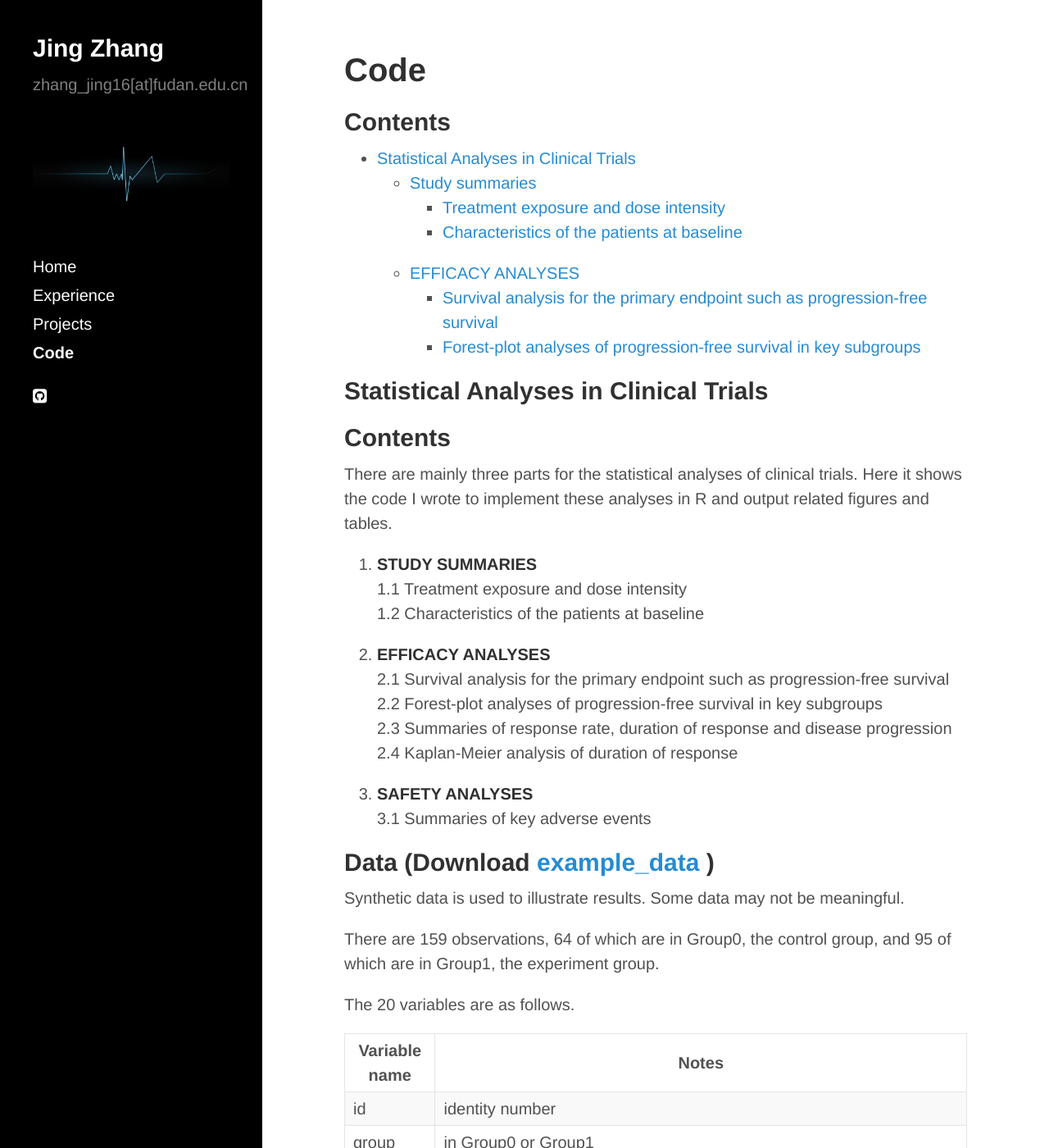
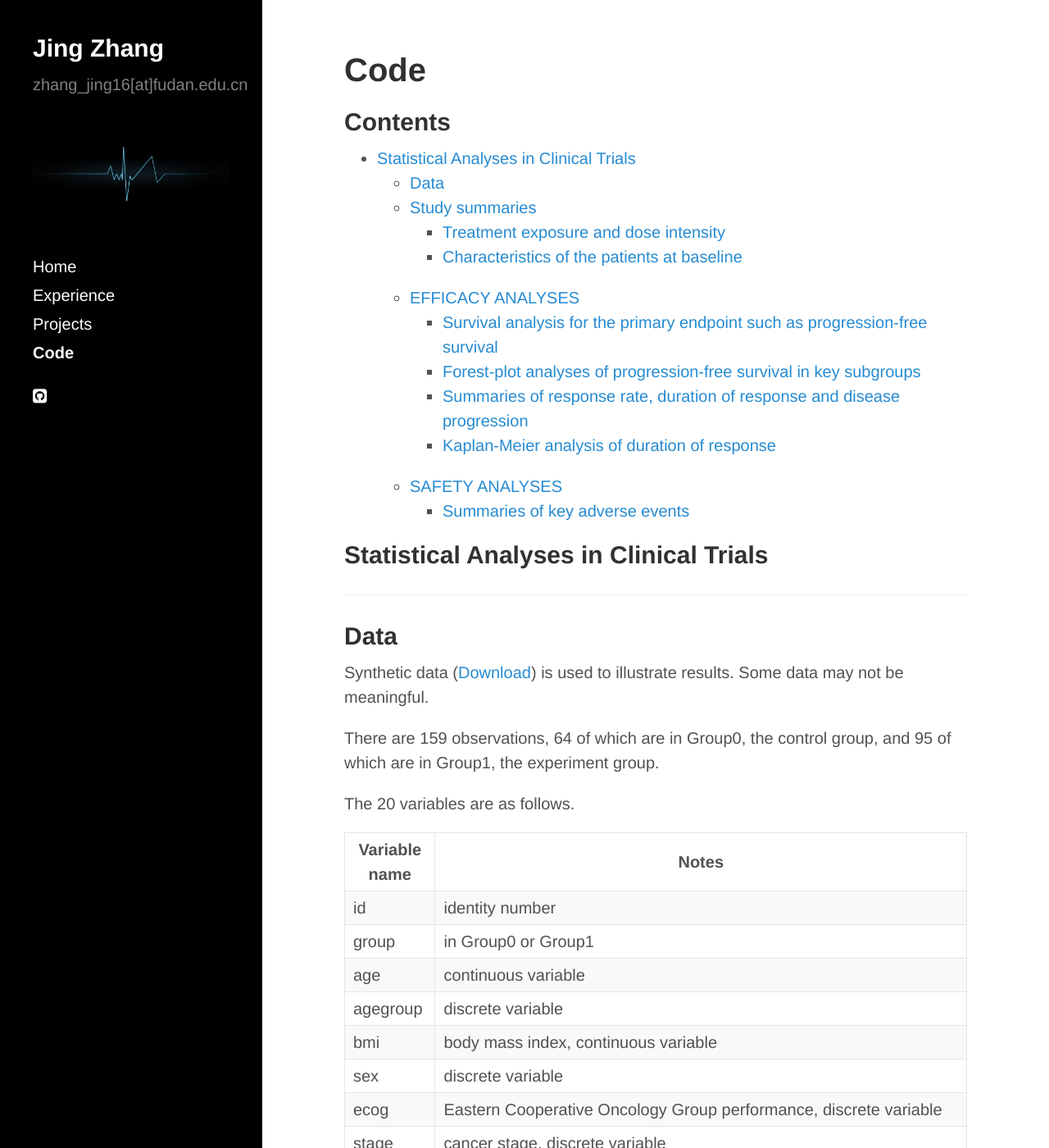
Before and after one commit to jingzhang1/jingzhang1.github.io, a Jekyll site: the page built from qcode.md, in a window 1280 px wide and 1400 px high. Shown: the whole window at 82% size. Built offline with Jekyll 4.4.1, drawn with Linux system fonts in a browser that asks for light colours; nearby versions of some CDN libraries; some of the changed text lies outside the part shown.

Commit message:
Update qcode.md

````diff
--- a/qcode.md
+++ b/qcode.md
@@ -3,39 +3,27 @@ layout: page
 title: Code
 ---
 ## Contents
-* [Statistical Analyses in Clinical Trials](#Statistical Analyses in Clinical Trials)
-  * [Study summaries](#STUDY SUMMARIES)
-    * [Treatment exposure and dose intensity](#Treatment exposure and dose intensity)
-    * [Characteristics of the patients at baseline](#Characteristics of the patients at baseline)
-  * [EFFICACY ANALYSES](#EFFICACY ANALYSES)
-    * [Survival analysis for the primary endpoint such as progression-free survival](@Survival analysis for the primary endpoint such as progression-free survival)
-    * [Forest-plot analyses of progression-free survival in key subgroups](#Forest-plot analyses of progression-free survival in key subgroups)
+* [Statistical Analyses in Clinical Trials](#Statistical20%Analyses20%in20%Clinical20%Trials)
+  * [Data](#Data)
+  * [Study summaries](#STUDY20%SUMMARIES)
+    * [Treatment exposure and dose intensity](#Treatment20%exposure20%and20%dose20%intensity)
+    * [Characteristics of the patients at baseline](#Characteristics20%of20%the20%patients20%at20%baseline)
+  * [EFFICACY ANALYSES](#EFFICACY20%ANALYSES)
+    * [Survival analysis for the primary endpoint such as progression-free survival](#Survival20%analysis20%for20%the20%primary20%endpoint20%such20%as20%progression-free20%survival)
+    * [Forest-plot analyses of progression-free survival in key subgroups](#Forest-plot20%analyses20%of20%progression-free20%survival20%in20%key20%subgroups)
+    * [Summaries of response rate, duration of response and disease progression](#Summaries20%of20%response20%rate,20%duration20%of20%response20%and20%disease20%progression)
+    * [Kaplan-Meier analysis of duration of response](#Kaplan-Meier20%analysis20%of20%duration20%of20%response)
+  * [SAFETY ANALYSES](#SAFETY20%ANALYSES)
+    * [Summaries of key adverse events](#Summaries20%of20%key20%adverse20%events)
 
 
 ## Statistical Analyses in Clinical Trials
+---
 
-Contents
---------
-
-There are mainly three parts for the statistical analyses of clinical trials. Here it shows the code I wrote to implement these analyses in R and output related figures and tables.
-
-1.  **STUDY SUMMARIES**
-    1.1 Treatment exposure and dose intensity
-    1.2 Characteristics of the patients at baseline
-
-2.  **EFFICACY ANALYSES**
-    2.1 Survival analysis for the primary endpoint such as progression-free survival
-    2.2 Forest-plot analyses of progression-free survival in key subgroups
-    2.3 Summaries of response rate, duration of response and disease progression
-    2.4 Kaplan-Meier analysis of duration of response
-
-3.  **SAFETY ANALYSES**
-    3.1 Summaries of key adverse events
-
-Data (Download [example\_data](https://jingzhang1.github.io/assets/example_data.csv) )
+Data
 --------------------------------------------------------------------------------------
 
-Synthetic data is used to illustrate results. Some data may not be meaningful.
+Synthetic data ([Download](https://jingzhang1.github.io/assets/example_data.csv)) is used to illustrate results. Some data may not be meaningful.
 
 There are 159 observations, 64 of which are in Group0, the control group, and 95 of which are in Group1, the experiment group.
 
@@ -136,9 +124,6 @@ The 20 variables are as follows.
 </tbody>
 </table>
 
-Code and Results
-----------------
-
 ### Read data
 
 ``` r
@@ -161,10 +146,11 @@ head(dt)
     ## 5      1798     1.5         0        3      NA        NA        0        3
     ## 6      1738     5.2         1        3      NA        NA        2        1
 
-### 1. **STUDY SUMMARIES**
 
-### 1.1 Treatment exposure and dose intensity
-
+### **STUDY SUMMARIES**
+---
+### Treatment exposure and dose intensity
+---
 ``` r
 library("tableone")
 listVars<-c("week","cycle","dose","totaldose")
@@ -205,8 +191,8 @@ done(rtffile)
 
 ![](https://jingzhang1.github.io/assets/clinical%20trial%20project/Treatment%20Exposure%20and%20Dose%20Intensity.png)
 
-### 1.2 Characteristics of the patients at baseline
-
+### Characteristics of the patients at baseline
+---
 ``` r
 library("tableone")
 listVars <- c("age","agegroup","bmi","sex","ecog","stage","class")
@@ -234,10 +220,10 @@ done(rtffile)
 
 ![](https://jingzhang1.github.io/assets/clinical%20trial%20project/Characteristics%20of%20the%20Patients%20at%20Baseline.png)
 
-### 2. **EFFICACY ANALYSES**
-
-### 2.1 Survival analysis for the primary endpoint such as progression-free survival
-
+### **EFFICACY ANALYSES**
+---
+### Survival analysis for the primary endpoint such as progression-free survival
+---
 ``` r
 library("survival")
 library("survminer")
@@ -297,8 +283,8 @@ ggsave(filename="Kaplan-Meier plot.jpeg", km2, width=26, height=23, dpi=500, uni
 
 ![](https://jingzhang1.github.io/assets/clinical%20trial%20project/Kaplan-Meier%20plot.jpeg)
 
-### 2.2 Forest-plot analyses of progression-free survival in key subgroups
-
+### Forest-plot analyses of progression-free survival in key subgroups
+---
 ``` r
 library("survival")
 sex1<-coxph(Surv(pfsyear,pfscensor)~group,subset={sex==1},data=dt)
@@ -352,8 +338,8 @@ forest(metaba,
 
 ![](clinical_trial_files/figure-markdown_github-ascii_identifiers/unnamed-chunk-5-1.png)
 
-### 2.3 Summaries of response rate, duration of response and disease progression
-
+### Summaries of response rate, duration of response and disease progression
+---
 ``` r
 library("tableone")
 table1 <- CreateCatTable(vars = "response", data = dt, strata = "group",test=F)
@@ -431,8 +417,8 @@ done(rtffile)
 
 ![](https://jingzhang1.github.io/assets/clinical%20trial%20project/Summaries%20of%20response%20rate,%20duration%20of%20response%20and%20disease%20progression.png)
 
-### 2.4 Kaplan-Meier analysis of duration of response
-
+### Kaplan-Meier analysis of duration of response
+---
 ``` r
 library("survival")
 library("survminer")
@@ -482,10 +468,10 @@ ggsave(filename="Duration of response plot.jpeg",
 
 ![](https://jingzhang1.github.io/assets/clinical%20trial%20project/Duration%20of%20response%20plot.jpeg)
 
-### 3. **SAFETY ANALYSES**
-
-### 3.1 Summaries of key adverse events
-
+### **SAFETY ANALYSES**
+---
+### Summaries of key adverse events
+---
 ``` r
 library("tableone")
 ###adverse event any grade, redefine a variable
````
